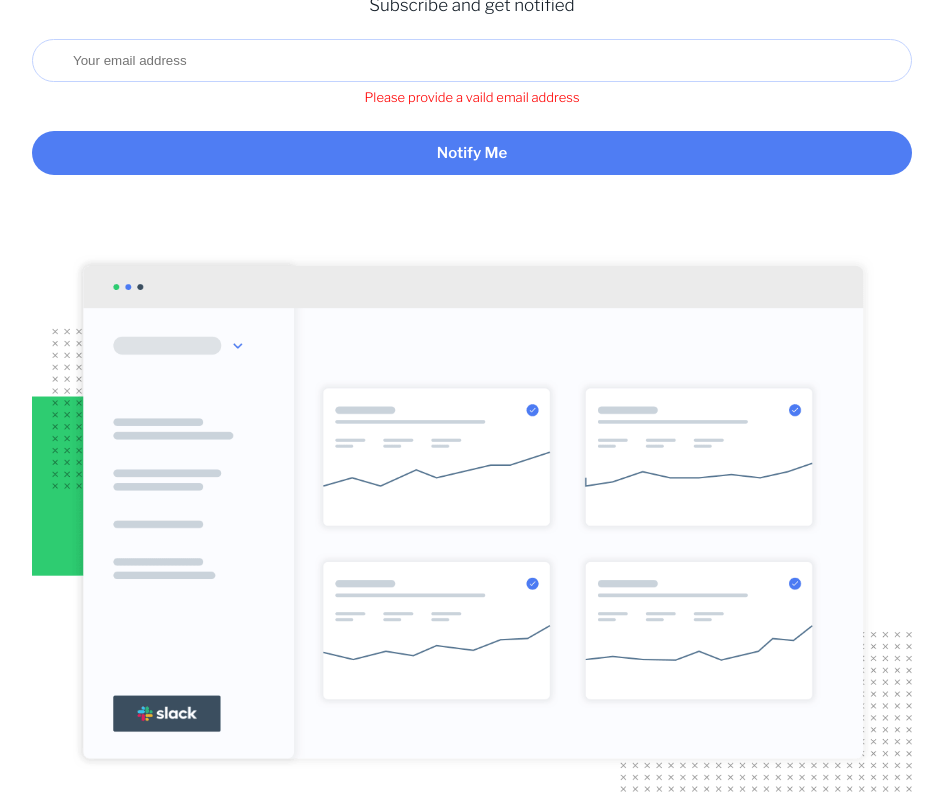
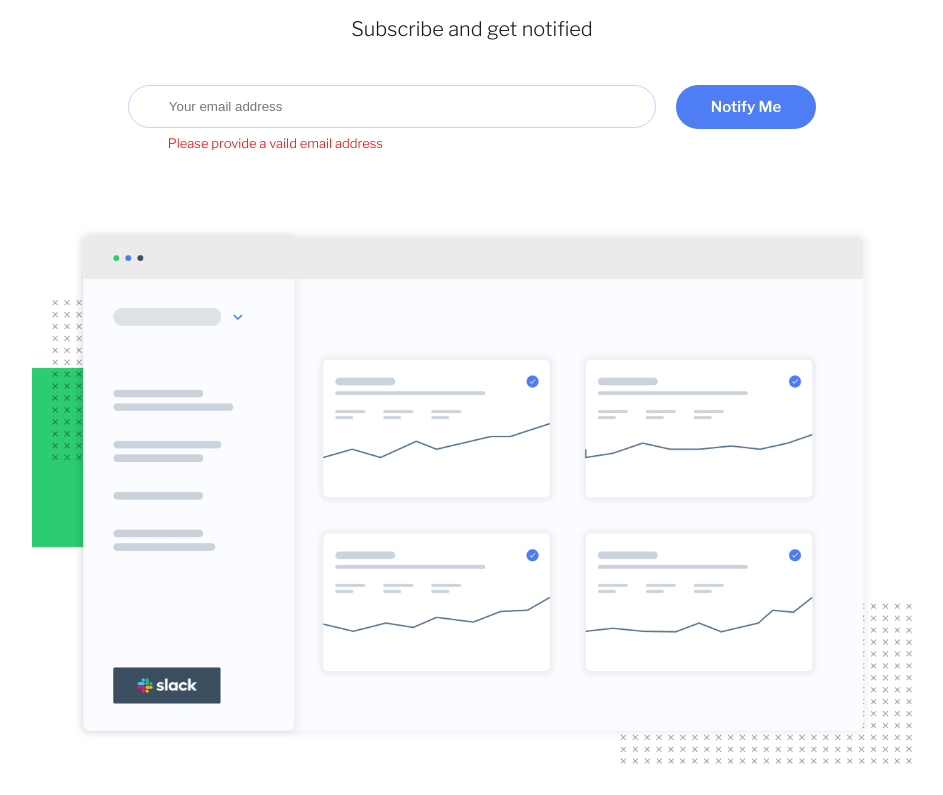
Before and after one commit to DorSarel/ping-coming-soon, a plain HTML site: page index.html in a window 1280 px wide. Shown: the part 237-1032 px from the top of the page, without its empty margins (168-1111 px from the left). Drawn offline with nearby package versions, Linux system fonts and the light colour scheme.

Commit message:
Add media query for 600px and wider

```diff
--- a/style.css
+++ b/style.css
@@ -65,6 +65,7 @@ img {
   padding: 0.65rem;
   border: 0;
   border-radius: 25px;
+  cursor: pointer;
 }
 
 .btn-primary {
@@ -73,6 +74,11 @@ img {
   font-size: 0.75rem;
   font-weight: 600;
   font-family: inherit;
+  transition: all 0.2s;
+}
+
+.btn-primary:hover {
+  transform: scale(1.1);
 }
 
 /* Subscribe */
@@ -92,7 +98,7 @@ img {
 
 .subscribe__subtitle {
   font-size: 0.85rem;
-  margin-bottom: 1rem;
+  margin-bottom: 2rem;
 }
 
 /* Footer */
@@ -131,3 +137,34 @@ img {
   font-size: 0.75rem;
   color: hsl(0, 0%, 59%);
 }
+
+@media only screen and (min-width: 30rem) {
+  .form {
+    flex-direction: row;
+    justify-content: center;
+    align-items: start;
+    margin-bottom: 2.5rem;
+  }
+
+  .form__control {
+    width: 60%;
+    margin-right: 1rem;
+  }
+
+  .form__error {
+    text-align: left;
+    padding-left: 2rem;
+  }
+
+  .btn {
+    padding: 0.65rem 1.75rem;
+  }
+
+  .subscribe__title {
+    font-size: 2rem;
+  }
+
+  .subscribe__subtitle {
+    font-size: 1rem;
+  }
+}
```
